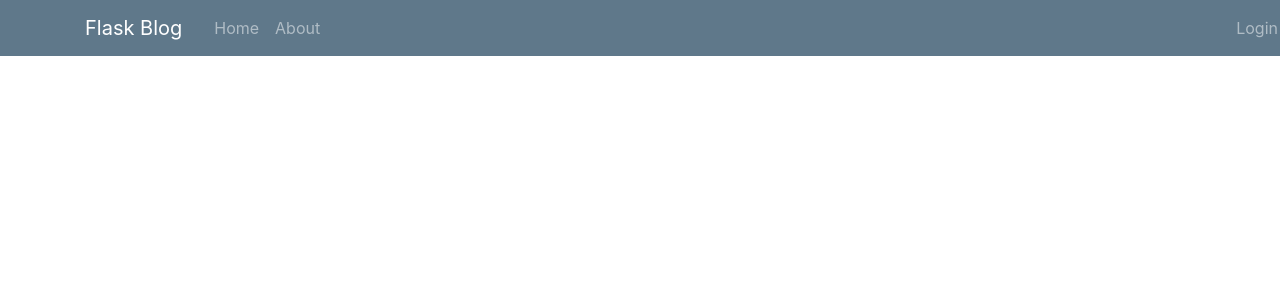
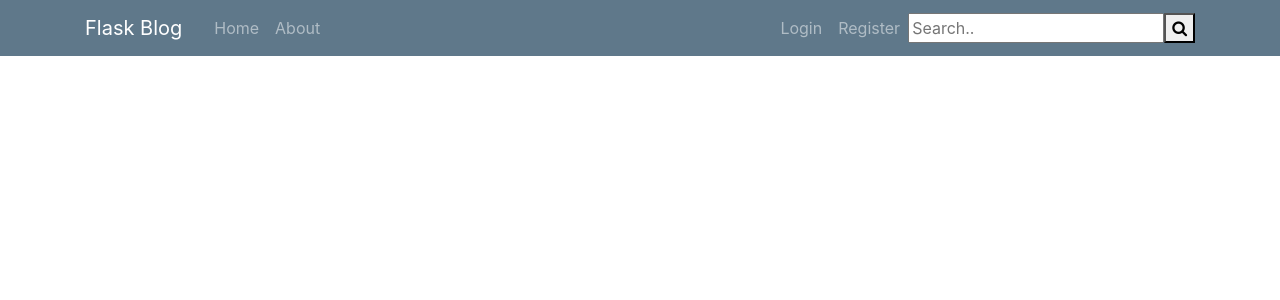
Before and after one commit to Kruti-Amrutiya/blog-app-flask, a Flask app: page / in a window 1280 px wide. Shown: the top 300 px of the page. Run offline with Flask 2, Linux system fonts and the light colour scheme; data that the repository does not hold is empty; some libraries are stand-ins or nearby versions.

Commit message:
search post functionality

```diff
--- a/flaskblog/main/routes.py
+++ b/flaskblog/main/routes.py
@@ -9,7 +9,11 @@ main = Blueprint('main', __name__)
 @main.route("/home")
 def home():
     page = request.args.get('page', 1, type=int)
-    posts = Post.query.outerjoin(PostLike).group_by(Post.id).order_by(func.count().desc(), Post.date_posted.desc()).paginate(page=page, per_page=5)
+    search_post = request.args.get('search_post')
+    if search_post:
+        posts = Post.query.filter(Post.title.contains(search_post) | Post.content.contains(search_post)).paginate(page=page, per_page=5)
+    else:
+        posts = Post.query.outerjoin(PostLike).group_by(Post.id).order_by(func.count().desc(), Post.date_posted.desc()).paginate(page=page, per_page=5)
     return render_template('home.html', posts=posts)
 
 
--- a/flaskblog/templates/home.html
+++ b/flaskblog/templates/home.html
@@ -1,4 +1,9 @@
 {% extends 'layout.html' %}
+{% block search %}
+<form method="GET" action="{{ url_for('main.home') }}">
+  <input type="text" placeholder="Search.." name="search_post" style="margin-top: 5px;"><button type="submit"><i class="fa fa-search"></i></button>
+ </form>
+{% endblock %}
 {% block content %}
     {% for post in posts.items %}
         <article class="media content-section">
--- a/flaskblog/templates/layout.html
+++ b/flaskblog/templates/layout.html
@@ -36,13 +36,14 @@
               <!-- Navbar Right Side -->
               <div class="navbar-nav">
                 {% if current_user.is_authenticated %}
-                  <a class="nav-item nav-link" style="margin-left: 600px;" href="{{ url_for('posts.new_post') }}">New Post</a>
+                  <a class="nav-item nav-link" style="margin-left: 200px;" href="{{ url_for('posts.new_post') }}">New Post</a>
                   <a class="nav-item nav-link" href="{{ url_for('users.profile_details') }}">{{ current_user.username }}</a>
                   <a class="nav-item nav-link" href="{{ url_for('users.logout') }}">Logout</a>
                 {% else %}
-                  <a class="nav-item nav-link" style="margin-left: 900px;" href="{{ url_for('users.login') }}">Login</a>
+                  <a class="nav-item nav-link" style="margin-left: 200px;" href="{{ url_for('users.login') }}">Login</a>
                   <a class="nav-item nav-link" href="{{ url_for('users.register') }}">Register</a>
                 {% endif %}
+                {% block search %}{% endblock %}
               </div>
             </div>
           </div>
```
Also changed, not shown: flaskblog/posts/routes.py (+9 -0 lines), flaskblog/templates/search.html (added, +7 -0 lines).
